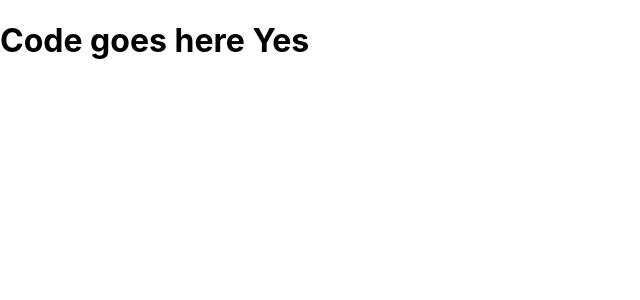
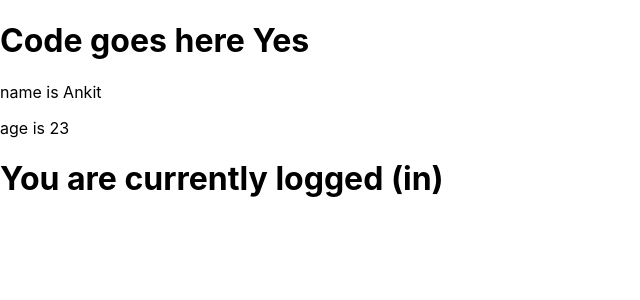
Before and after one commit to ankitdubey987/100DaysOfChallenge, a React (Create React App) app in the folder my-app/: page / in a window 1280 px wide. Shown: the top 300 px of the page, without its empty margins (0-640 px from the left). Built offline with nearby package versions, Linux system fonts and the light colour scheme.

Commit message:
working with states and doing practice

```diff
--- a/my-app/src/App.js
+++ b/my-app/src/App.js
@@ -28,6 +28,53 @@ class App extends React.Component{
     return (
       <div>
         <h1>Code goes here {this.state.answer}</h1>
+        <Age />
+        <Login />
+      </div>
+    )
+  }
+}
+
+class Age extends React.Component{
+  constructor(){
+    super()
+    this.state={
+      name:"Ankit",
+      age:23
+    }
+  }
+
+  render(){
+    return(
+      <div>
+        <p>name is {this.state.name}</p>
+        <p>age is {this.state.age}</p>
+      </div>
+    )
+  }
+}
+
+class Login extends React.Component{
+  constructor(){
+    super()
+    this.state={
+      isLoggedIn:true
+    }
+  }
+
+  CheckLogin(){
+    if (this.state.isLoggedIn===true){
+      return "in"
+    }else{
+      return "out"
+    }
+  }
+
+  render(){
+    return (
+
+      <div>
+        <h1>You are currently logged ({this.CheckLogin()})</h1>
       </div>
     )
   }
```
